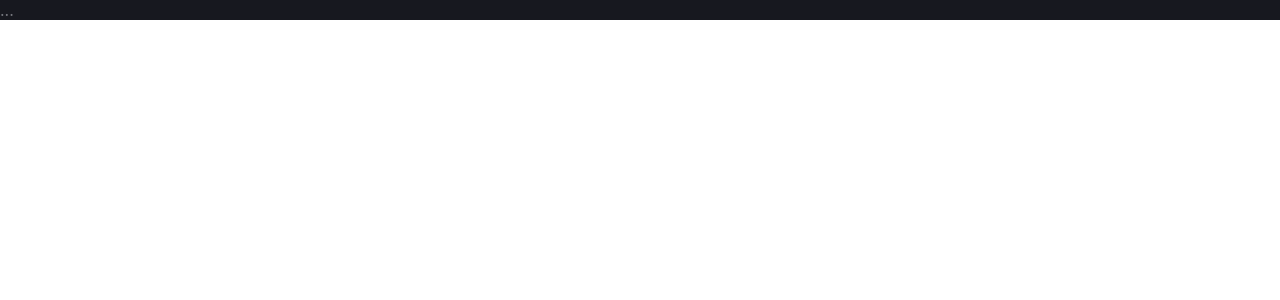
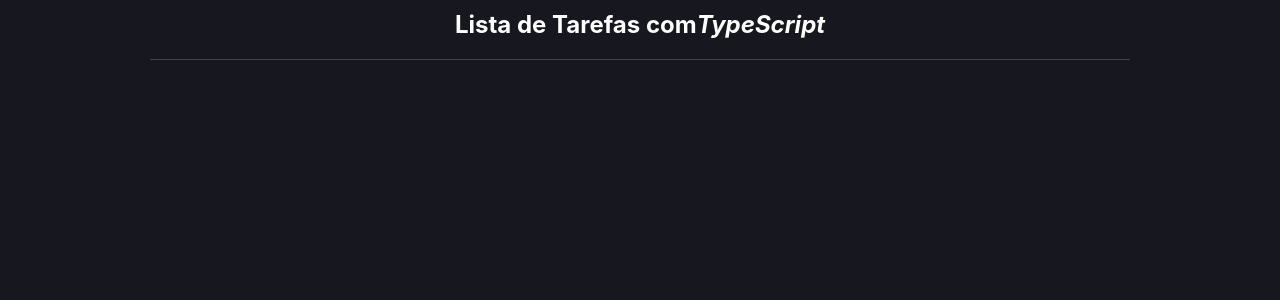
Before and after one commit to gafanhotoalexandre/todo-react-typescript, a React (Vite) app: page / in a window 1280 px wide. Shown: the top 300 px of the page. Built offline with nearby package versions, Linux system fonts and the light colour scheme.

Commit message:
estilizacao do header

```diff
--- a/src/App.styles.ts
+++ b/src/App.styles.ts
@@ -3,4 +3,24 @@
 export const Container = styled.div`
   background-color: #17181f;
   color: #797a81;
+  min-height: 100vh;
 `;
+
+export const Area = styled.section`
+  margin: auto;
+  max-width: 980px;
+  padding: 10px;
+`;
+
+export const Header = styled.h1`
+  margin: 0;
+  padding: 0;
+  color: #fff;
+  text-align: center;
+  border-bottom: 1px solid #444;
+  padding-bottom: 20px;
+
+  span {
+    font-style: italic;
+  }
+`
--- a/src/App.tsx
+++ b/src/App.tsx
@@ -3,7 +3,12 @@
 export default function App() {
   return (
     <C.Container>
-      ...
+      <C.Area>
+        <C.Header>Lista de Tarefas com
+          <span>TypeScript</span>
+        </C.Header>
+
+      </C.Area>
     </C.Container>
   );
 }
```
